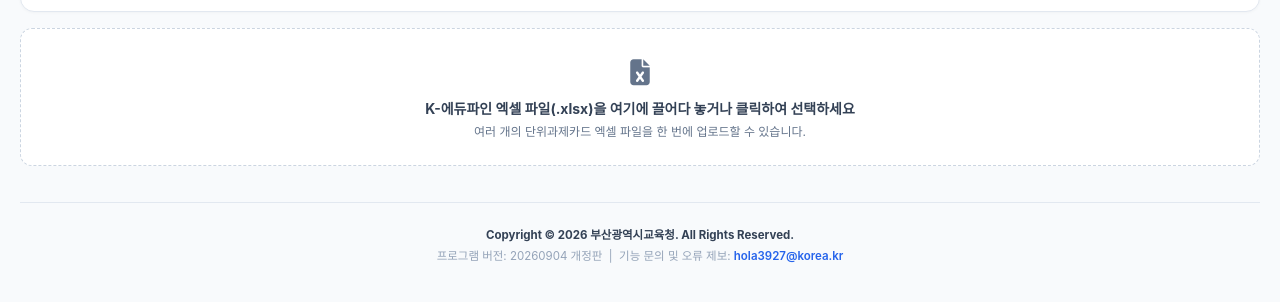
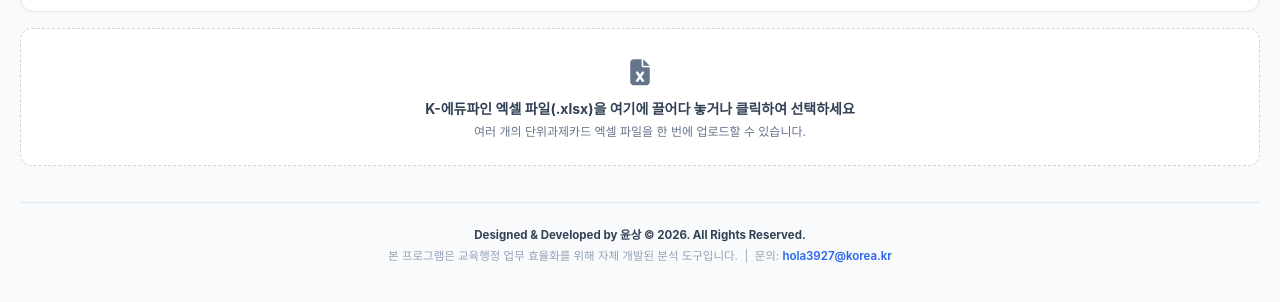
Before and after one commit to hola3927/budget-dashboard, a plain HTML site: page index.html in a window 1280 px wide. Shown: the part 166-468 px from the top of the page. Drawn offline with Linux system fonts and the light colour scheme; a web font is replaced by a local one.

Commit message:
Update index.html

```diff
--- a/index.html
+++ b/index.html
@@ -458,15 +458,14 @@
     </table>
   </div>
 
-  <div class="footer">
+<div class="footer">
     <p style="margin: 0 0 4px 0; font-weight: 700; color: #334155;">
-      Copyright © 2026 부산광역시교육청. All Rights Reserved.
+      Designed & Developed by 윤상 &copy; 2026. All Rights Reserved.
     </p>
     <p style="margin: 0; color: #94a3b8;">
-      프로그램 버전: 20260904 개정판 &nbsp;|&nbsp; 기능 문의 및 오류 제보: <a href="mailto:hola3927@korea.kr" style="color: #2563eb; font-weight: 600; text-decoration: none;">hola3927@korea.kr</a>
+      본 프로그램은 교육행정 업무 효율화를 위해 자체 개발된 분석 도구입니다. &nbsp;|&nbsp; 문의: <a href="mailto:hola3927@korea.kr" style="color: #2563eb; font-weight: 600; text-decoration: none;">hola3927@korea.kr</a>
     </p>
   </div>
-</div>
 
 <script>
 /* 보안 제어 */
```
